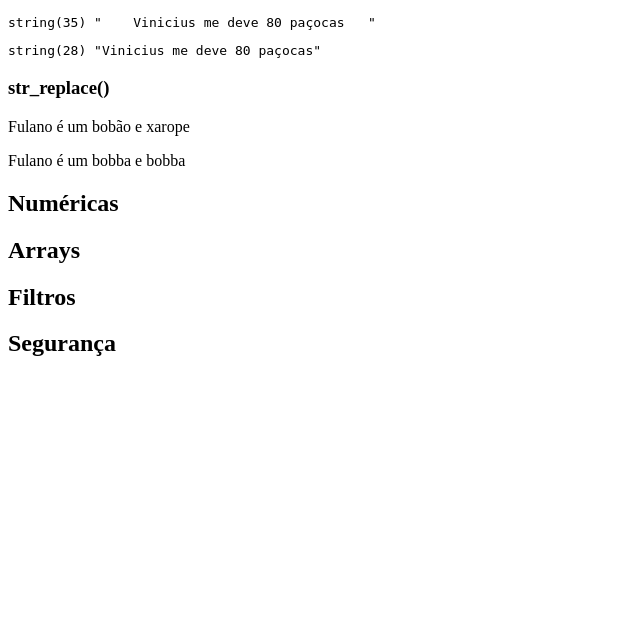
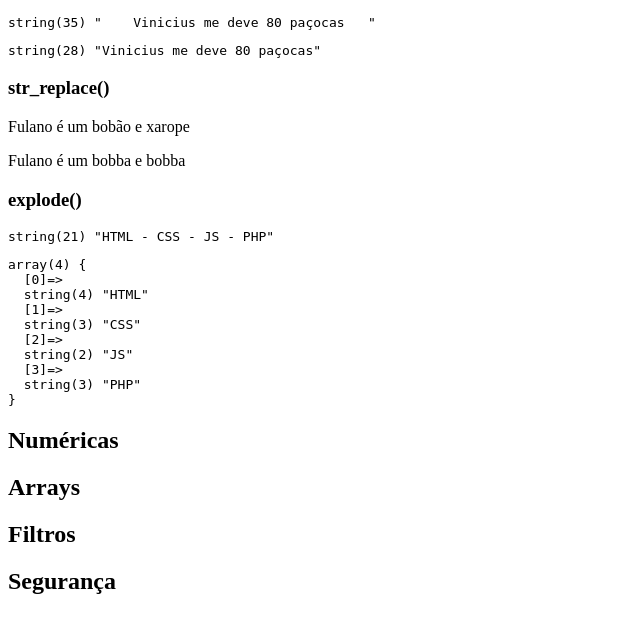
Before and after one commit to slothandre/aulas-php, a PHP site: page /07-funcoes-nativas.php in a window 1280 px wide. Shown: the part 174-800 px from the top of the page, without its empty margins (0-640 px from the left). Run offline with PHP 8.4, Linux system fonts and the light colour scheme.

Commit message:
finalização das funções de strings

```diff
--- a/07-funcoes-nativas.php
+++ b/07-funcoes-nativas.php
@@ -32,6 +32,15 @@
     <p><?=$fraseFeia?></p>
     <p><?=$fraseBunitinha?></p>
 
+    <h3>explode()</h3>
+    <?php
+        /* Função que transforma uma string em um array */
+        $linguagens = "HTML - CSS - JS - PHP";
+        $arrayLinguagens = explode(" - ", $linguagens);
+    ?>
+    <pre><?=var_dump($linguagens)?></pre>
+    <pre><?=var_dump($arrayLinguagens)?></pre>
+
     <h2>Numéricas</h2>
 
     <h2>Arrays</h2>
```
